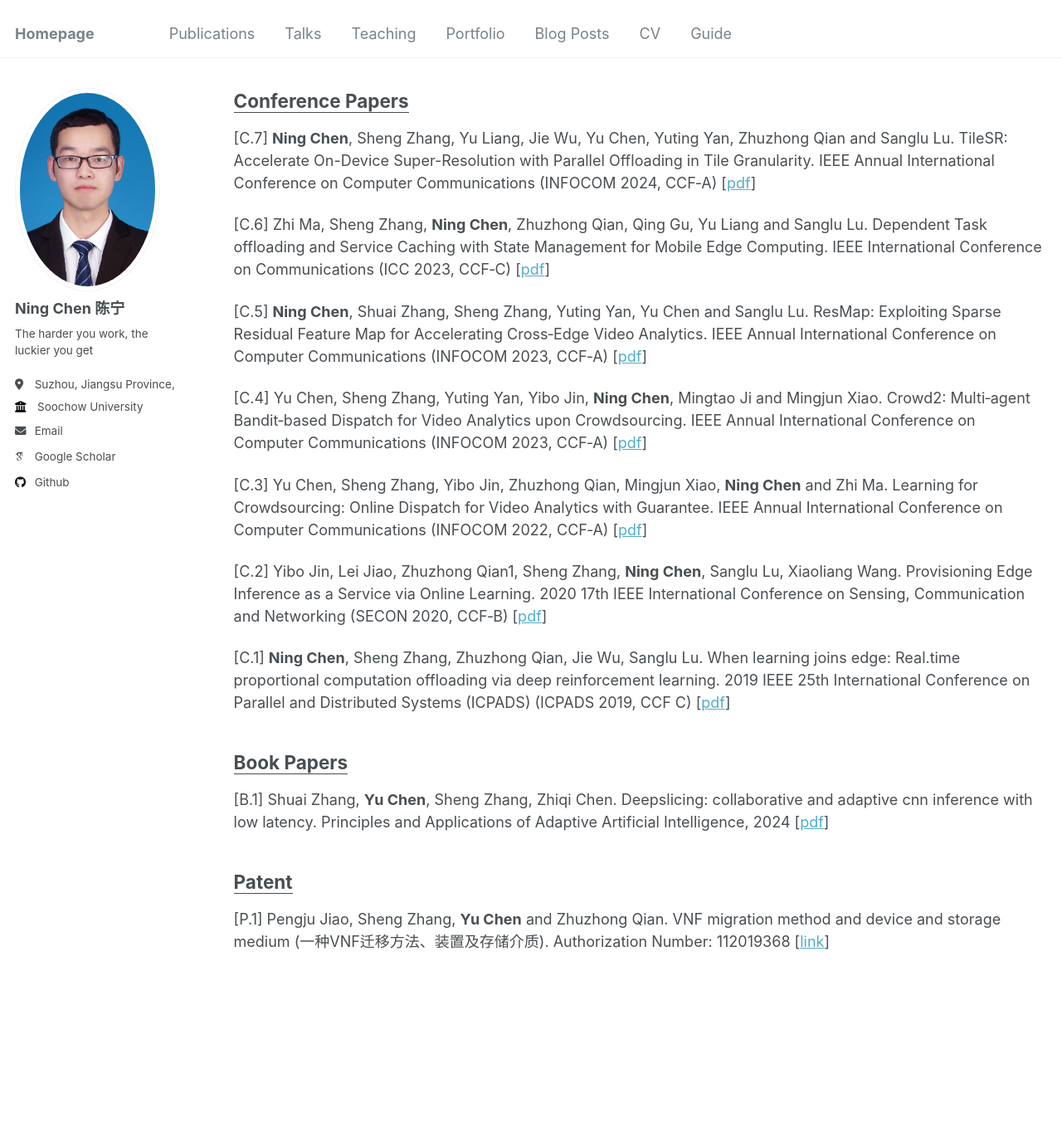
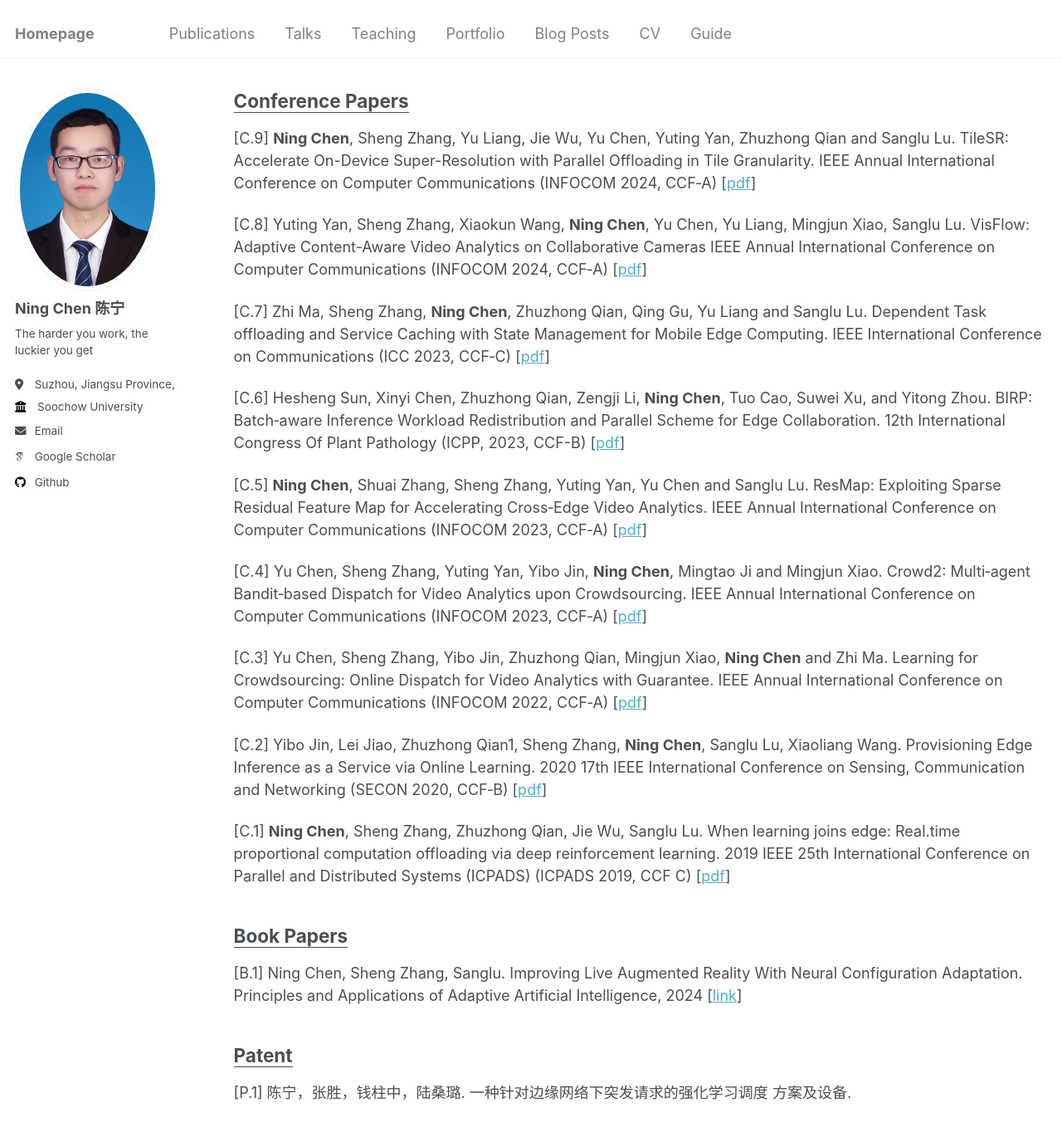
Before and after one commit to nju-cn/nju-cn.github.io, a Jekyll site: the page built from _pages/publications.md, in a window 1280 px wide and 1400 px high, scrolled down 737 px. Shown: the top 1364 px of the window at 83% size. Built offline with Jekyll 4.4.1, drawn with Linux system fonts in a browser that asks for light colours; some web fonts are replaced.

Commit message:
Update publications.md

```diff
--- a/_pages/publications.md
+++ b/_pages/publications.md
@@ -31,13 +31,23 @@
 
 ## <u>Conference Papers</u>
 
-[C.7] **Ning Chen**, Sheng Zhang, Yu Liang, Jie Wu, Yu Chen, Yuting Yan, Zhuzhong Qian and Sanglu Lu. TileSR:
+[C.9] **Ning Chen**, Sheng Zhang, Yu Liang, Jie Wu, Yu Chen, Yuting Yan, Zhuzhong Qian and Sanglu Lu. TileSR:
 Accelerate On-Device Super-Resolution with Parallel Offloading in Tile Granularity. IEEE Annual
 International Conference on Computer Communications (INFOCOM 2024, CCF‑A) [[pdf](http://nju-cn.github.io/files/TileSR_INFOCOM.pdf)]
 
-[C.6] Zhi Ma, Sheng Zhang, **Ning Chen**, Zhuzhong Qian, Qing Gu, Yu Liang and Sanglu Lu. Dependent Task
+[C.8] Yuting Yan, Sheng Zhang, Xiaokun Wang, **Ning Chen**, Yu Chen, Yu Liang, Mingjun Xiao, Sanglu Lu.
+VisFlow: Adaptive Content-Aware Video Analytics on Collaborative Cameras IEEE Annual
+International Conference on Computer Communications (INFOCOM 2024, CCF‑A) [[pdf](http://nju-cn.github.io/files/TileSR_INFOCOM.pdf)]
+
+
+[C.7] Zhi Ma, Sheng Zhang, **Ning Chen**, Zhuzhong Qian, Qing Gu, Yu Liang and Sanglu Lu. Dependent Task
 offloading and Service Caching with State Management for Mobile Edge Computing. IEEE International
 Conference on Communications (ICC 2023, CCF‑C) [[pdf](http://nju-cn.github.io/files/ICC_2023.pdf)]
+
+[C.6] Hesheng Sun, Xinyi Chen, Zhuzhong Qian, Zengji Li, **Ning Chen**, Tuo Cao, Suwei
+Xu, and Yitong Zhou. BIRP: Batch‑aware Inference Workload Redistribution and
+Parallel Scheme for Edge Collaboration. 12th International Congress Of Plant Pathology
+(ICPP, 2023, CCF-B) [[pdf](http://nju-cn.github.io/files/ICC_2023.pdf)]
 
 [C.5] **Ning Chen**, Shuai Zhang, Sheng Zhang, Yuting Yan, Yu Chen and Sanglu Lu. ResMap: Exploiting Sparse
 Residual Feature Map for Accelerating Cross‑Edge Video Analytics. IEEE Annual International Conference
@@ -60,8 +70,8 @@ proportional computation offloading via deep reinforcement learning. 2019 IEEE 2
 Conference on Parallel and Distributed Systems (ICPADS) (ICPADS 2019, CCF C) [[pdf](http://nju-cn.github.io/files/ICPADS.pdf)]
 
 ## <u>Book Papers</u>
-[B.1] Shuai Zhang, **Yu Chen**, Sheng Zhang, Zhiqi Chen. Deepslicing: collaborative and adaptive cnn inference with low latency. Principles and Applications of Adaptive Artificial Intelligence, 2024 [[pdf](http://chenyu97.github.io)]
+[B.1] Ning Chen, Sheng Zhang, Sanglu. Improving Live Augmented Reality With Neural Configuration Adaptation. Principles and Applications of Adaptive Artificial Intelligence, 2024 [[link](https://www.igi-global.com/chapter/improving-live-augmented-reality-with-neural-configuration-adaptation/337692)]
 
 
 ## <u>Patent</u>
-[P.1] Pengju Jiao, Sheng Zhang, **Yu Chen** and Zhuzhong Qian. VNF migration method and device and storage medium (一种VNF迁移方法、装置及存储介质). Authorization Number: 112019368 [[link](https://patentscope2.wipo.int/search/zh/detail.jsf?docId=CN313574349&_cid=JP2-LDNY63-89791-1)]
+[P.1] 陈宁，张胜，钱柱中，陆桑璐. 一种针对边缘网络下突发请求的强化学习调度 方案及设备.
```
